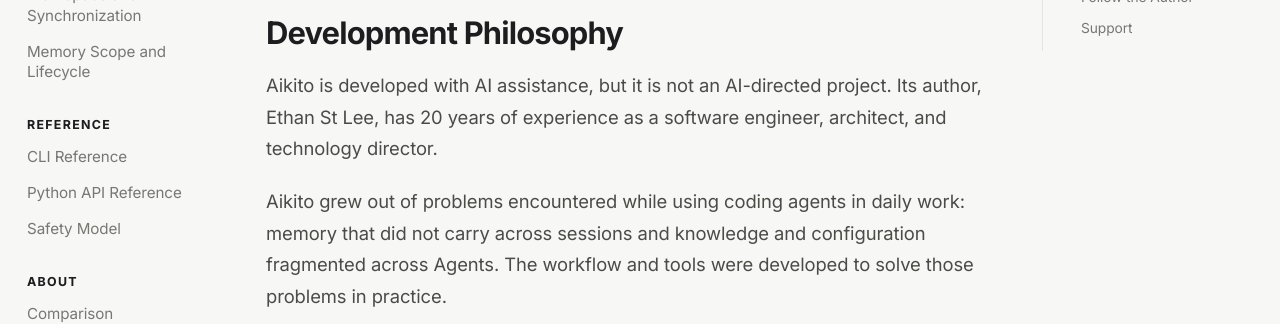
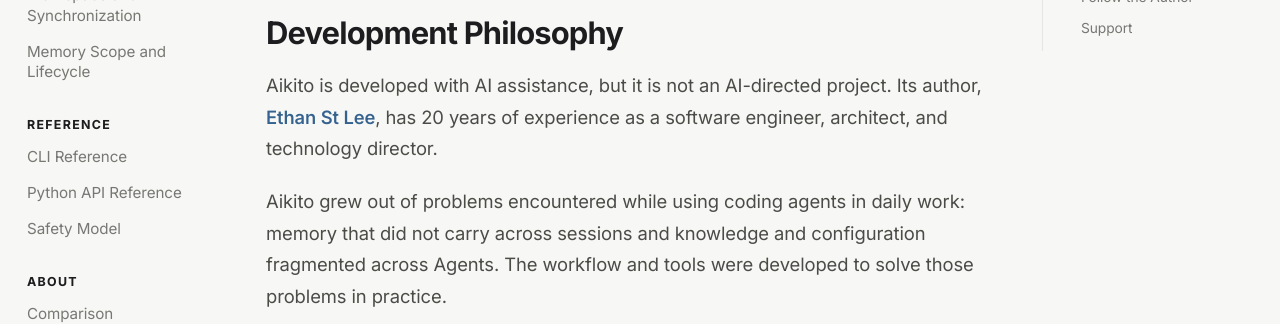
Before and after one commit to lsaint/aikito, an MkDocs documentation site: the page built from docs/about.md, in a window 1280 px wide and 900 px high. Shown: the part 278-602 px from the top of the window. Built offline with MkDocs 1.6.1 and Material for MkDocs 9.7.7, drawn with Linux system fonts in a browser that asks for light colours; comment, search, counter and statistics services are not loaded; part of the change alters nothing that is shown.

```diff
--- a/docs/about.md
+++ b/docs/about.md
@@ -3,7 +3,7 @@
 ## Development Philosophy
 
 Aikito is developed with AI assistance, but it is not an AI-directed project.
-Its author, Ethan St Lee, has 20 years of experience as a software engineer,
+Its author, [Ethan St Lee](https://github.com/lsaint), has 20 years of experience as a software engineer,
 architect, and technology director.
 
 Aikito grew out of problems encountered while using coding agents in daily
```
